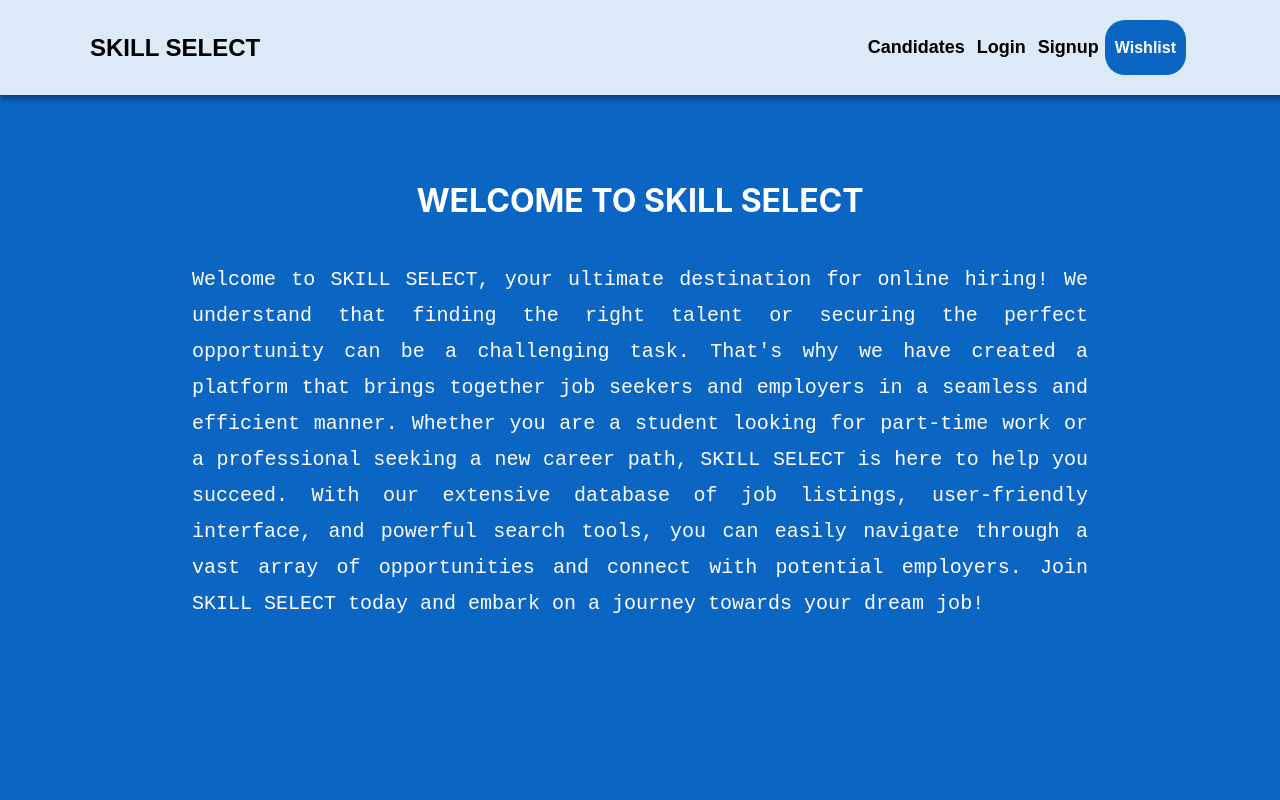
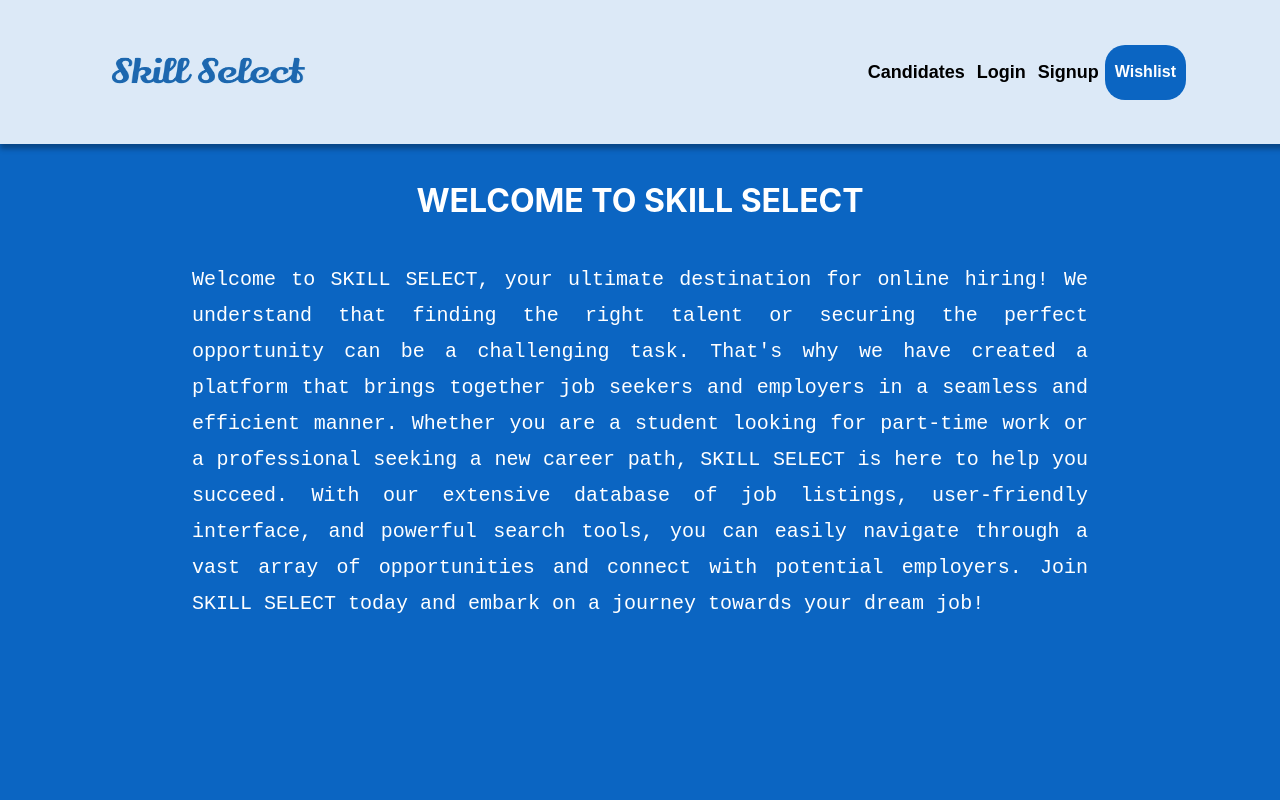
Before and after one commit to eekshitchawla/onlineHire, a React (Create React App) app: page / in a window 1280 px wide. Shown: the top 800 px of the page. Built offline with nearby package versions, Linux system fonts and the light colour scheme.

Commit message:
updated logo

```diff
--- a/src/screens/Navbar/Navbar.css
+++ b/src/screens/Navbar/Navbar.css
@@ -18,6 +18,10 @@
   justify-content: space-between;
   align-items: center;
   width: 90%;
+}
+button > img {
+  width: 15rem;
+  height: 6rem;
 }
 
 #appName {
--- a/src/screens/Navbar/Navbar.js
+++ b/src/screens/Navbar/Navbar.js
@@ -2,7 +2,7 @@
 import "../Navbar/Navbar.css";
 import { doc, getDoc } from "firebase/firestore";
 import { Firebase } from "../../utils/firebase";
-
+import logo from "../../assets/logo.png";
 const Navbar = () => {
   const [email, setEmail] = useState(localStorage.getItem("email"));
   const [username, setUsername] = useState("");
@@ -41,7 +41,7 @@
               window.location.href = "/";
             }}
           >
-            SKILL SELECT
+            <img src={logo} alt="" />
           </button>
           <div className="nameRender" id="itemBtn">
             {username === "" ? "" : `HEY ${username} !`}
```
Also changed, not shown: src/assets/logo.png (added).
